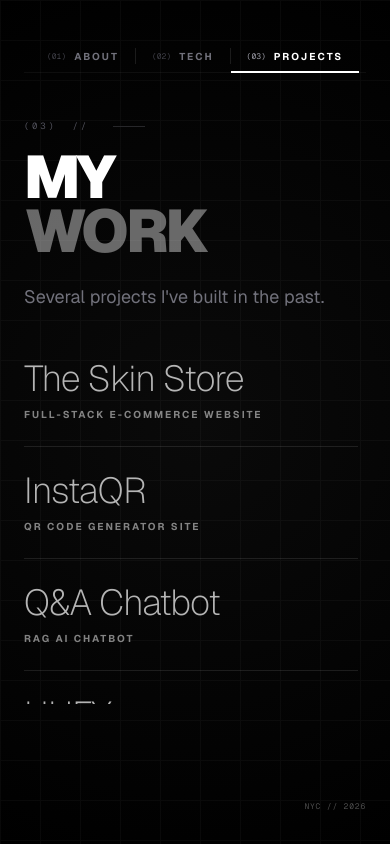
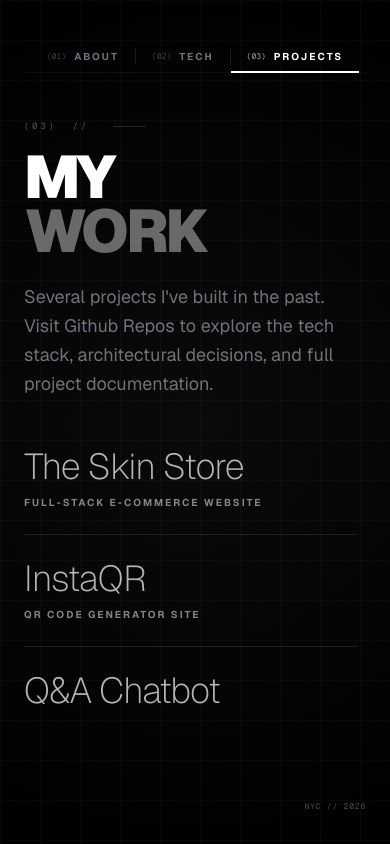
Before and after one commit to annawang-99/portfolio, a Next.js app: page / in a window 390 px wide. Both pictures are taken after a click on the element "projects". Built offline with nearby package versions, Linux system fonts and the light colour scheme.

Commit message:
feat: mobile responsive

```diff
--- a/app/pages/projects.tsx
+++ b/app/pages/projects.tsx
@@ -13,8 +13,9 @@ export default function Projects({ setActiveTab }: ProjectsProps) {
 
     return (
     <div className="space-y-6 w-full lg:max-w-5xl 2xl:max-w-6xl">
-        <p className="text-zinc-500 text-lg max-w-[500px] leading-relaxed mb-12">
-            Several projects I've built in the past.
+        <p className="text-zinc-500 text-lg max-w-[800px] leading-relaxed mb-12">
+            Several projects I've built in the past. Visit Github Repos to explore the tech stack,
+            architectural decisions, and full project documentation.
         </p>
         {projects.map((proj, i) => {
         const isExpanded = expandedProject === i;
@@ -33,59 +34,6 @@ export default function Projects({ setActiveTab }: ProjectsProps) {
                 </span>
             </button>
 
-            {/* <AnimatePresence>
-                {isExpanded && (
-                <motion.div initial={{ height: 0, opacity: 0 }} animate={{ height: "auto", opacity: 1 }}
-                    exit={{ height: 0, opacity: 0 }} transition={{ duration: 0.4, ease: [0.22, 1, 0.36, 1] }}
-                    className="overflow-hidden">
-                <div className="pt-8 pb-4 grid gap-8 pointer-events-auto">
-                    <div>
-                        <div className='mb-6'>
-                            <p className="text-lg text-zinc-300 leading-relaxed">
-                                {proj.description}
-                            </p>
-                            {proj.why && (
-                                <p className="text-lg text-zinc-300 leading-relaxed">
-                                    <span className='italic'>why?&nbsp;&nbsp;</span>{proj.why}
-                                </p>
-                            )}
-                            {proj.notes && (
-                                <p className="text-lg text-zinc-500 leading-relaxed">
-                                    side note:&nbsp;{proj.notes}
-                                </p>
-                            )}
-                        </div>
-
-                        {!!proj.images?.length && (
-                            <div className="mb-6 flex space-x-4 overflow-x-auto" onClick={(e) => e.stopPropagation()}>
-                            {proj.images.map((src: string, idx: number) => (
-                                <a key={idx} href={proj.siteUrl || proj.repoUrl} target="_blank" rel="noopener noreferrer"
-                                    className="relative min-w-[220px] h-[140px] 2xl:min-w-[300px] 2xl:h-[220px] border border-white transition-colors cursor-none group/img">
-                                    <Image src={src} alt={`${proj.title}`} fill className="object-cover group-hover/img:opacity-80 transition-opacity" />
-                                </a>
-                            ))}
-                            </div>
-                        )}
-                        <div className="flex gap-2">
-                            {proj.techStack.map(tech => (
-                                <span key={tech} className="px-3 py-1 bg-white/5 border border-white/10 rounded-full text-[10px] uppercase tracking-wider text-zinc-400">
-                                    {tech}
-                                </span>
-                            ))}
-                            <div className="flex items-center gap-4 justify-end ml-4">
-                                {proj.siteUrl && (
-                                    <a href={proj.siteUrl} target="_blank" rel="noopener noreferrer"
-                                    className="cursor-none text-white hover:text-zinc-500 transition-colors text-sm font-bold uppercase tracking-widest">Live Site ↗</a>
-                                )}
-                                <a href={proj.repoUrl} target="_blank" rel="noopener noreferrer"
-                                className="cursor-none text-white hover:text-zinc-500 transition-colors text-sm font-bold uppercase tracking-widest">Github Repo ↗</a>
-                            </div>
-                        </div>
-                    </div>
-                </div>
-                </motion.div>
-                )}
-            </AnimatePresence> */}
             <AnimatePresence>
                 {isExpanded && (
                 <motion.div initial={{ height: 0, opacity: 0 }} animate={{ height: "auto", opacity: 1 }}
@@ -137,10 +85,10 @@ export default function Projects({ setActiveTab }: ProjectsProps) {
                             <div className="flex items-center gap-6 md:gap-4">
                                 {proj.siteUrl && (
                                     <a href={proj.siteUrl} target="_blank" rel="noopener noreferrer"
-                                    className="cursor-none text-white hover:text-zinc-500 transition-colors text-[11px] md:text-sm font-bold uppercase tracking-widest ml-1">Live Site ↗</a>
+                                    className="cursor-none text-white hover:text-zinc-500 transition-colors text-[11px] md:text-sm font-bold uppercase tracking-widest ml-1">Live Site &rarr;</a>
                                 )}
                                 <a href={proj.repoUrl} target="_blank" rel="noopener noreferrer"
-                                className="cursor-none text-white hover:text-zinc-500 transition-colors text-[11px] md:text-sm font-bold uppercase tracking-widest">Github Repo ↗</a>
+                                className="cursor-none text-white hover:text-zinc-500 transition-colors text-[11px] md:text-sm font-bold uppercase tracking-widest">Github Repo &rarr;</a>
                             </div>
                         </div>
                     </div>
@@ -164,20 +112,21 @@ export default function Projects({ setActiveTab }: ProjectsProps) {
                 </span>
             </button>
 
+
             <AnimatePresence>
                 {expandedProject === 999 && (
                 <motion.div initial={{ height: 0, opacity: 0 }} animate={{ height: "auto", opacity: 1 }}
                     exit={{ height: 0, opacity: 0 }} transition={{ duration: 0.4, ease: [0.22, 1, 0.36, 1] }}
                     className="overflow-hidden">
                 <div className="pt-8 pb-4 grid gap-6 pointer-events-auto">
-                    <p className="text-lg text-zinc-300 leading-relaxed mb-2">
+                    <p className="text-base md:text-lg text-zinc-300 leading-relaxed mb-2">
                         My first portfolio was built with pure HTML/CSS, my second with React (Next.js) and Tailwind.
                     </p>
                     <div className="flex items-center gap-4">
                         <a href="https://annaw-99.github.io/web/" target="_blank" rel="noopener noreferrer"
-                        className="text-white hover:text-zinc-500 transition-colors duration-300 ease-in-out text-sm font-bold uppercase tracking-widest cursor-none">v1.0 Site ↗</a>
+                        className="cursor-none text-white hover:text-zinc-500 transition-colors text-[11px] md:text-sm font-bold uppercase tracking-widest ml-1">v1.0 Site &rarr;</a>
                         <a href="https://annaw99.vercel.app/" target="_blank" rel="noopener noreferrer"
-                        className="text-white hover:text-zinc-500 transition-colors duration-300 ease-in-out text-sm font-bold uppercase tracking-widest cursor-none">v2.0 Site ↗</a>
+                        className="cursor-none text-white hover:text-zinc-500 transition-colors text-[11px] md:text-sm font-bold uppercase tracking-widest">v2.0 Site &rarr;</a>
                     </div>
                 </div>
                 </motion.div>
```
